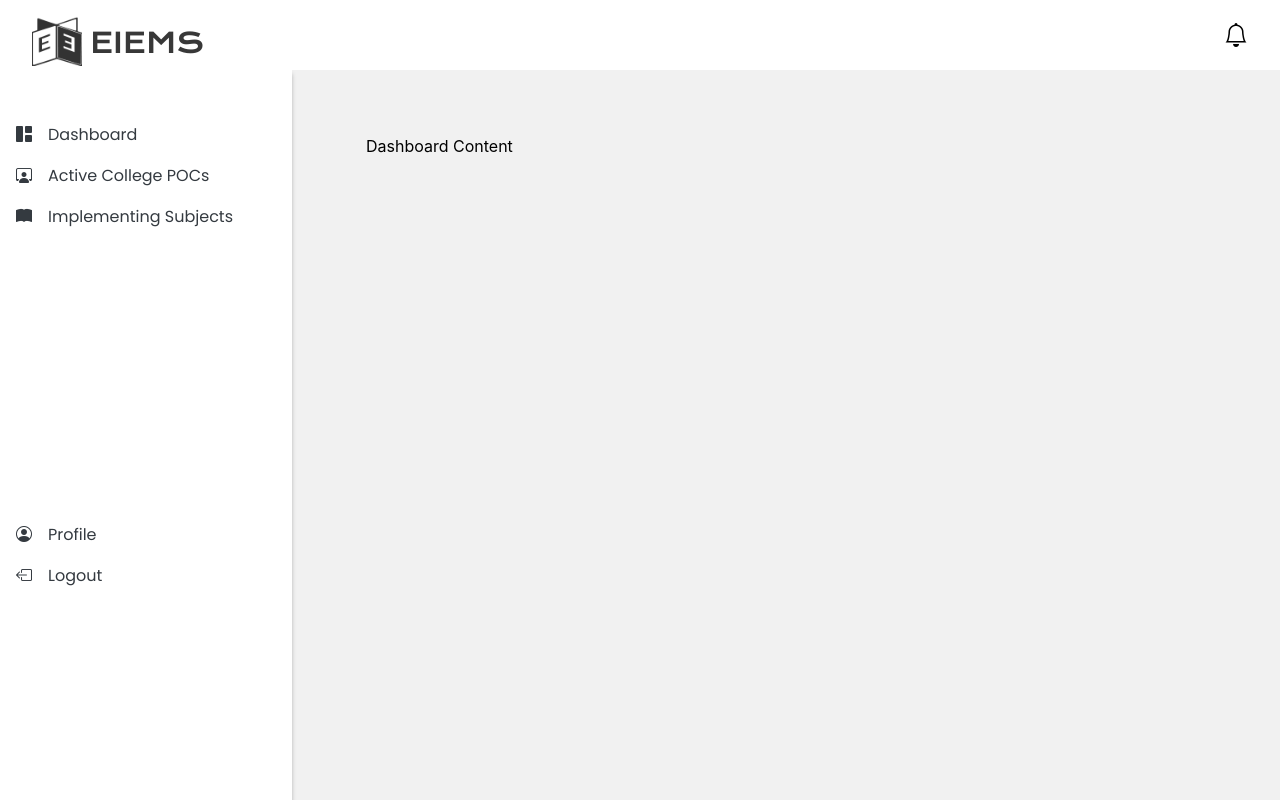
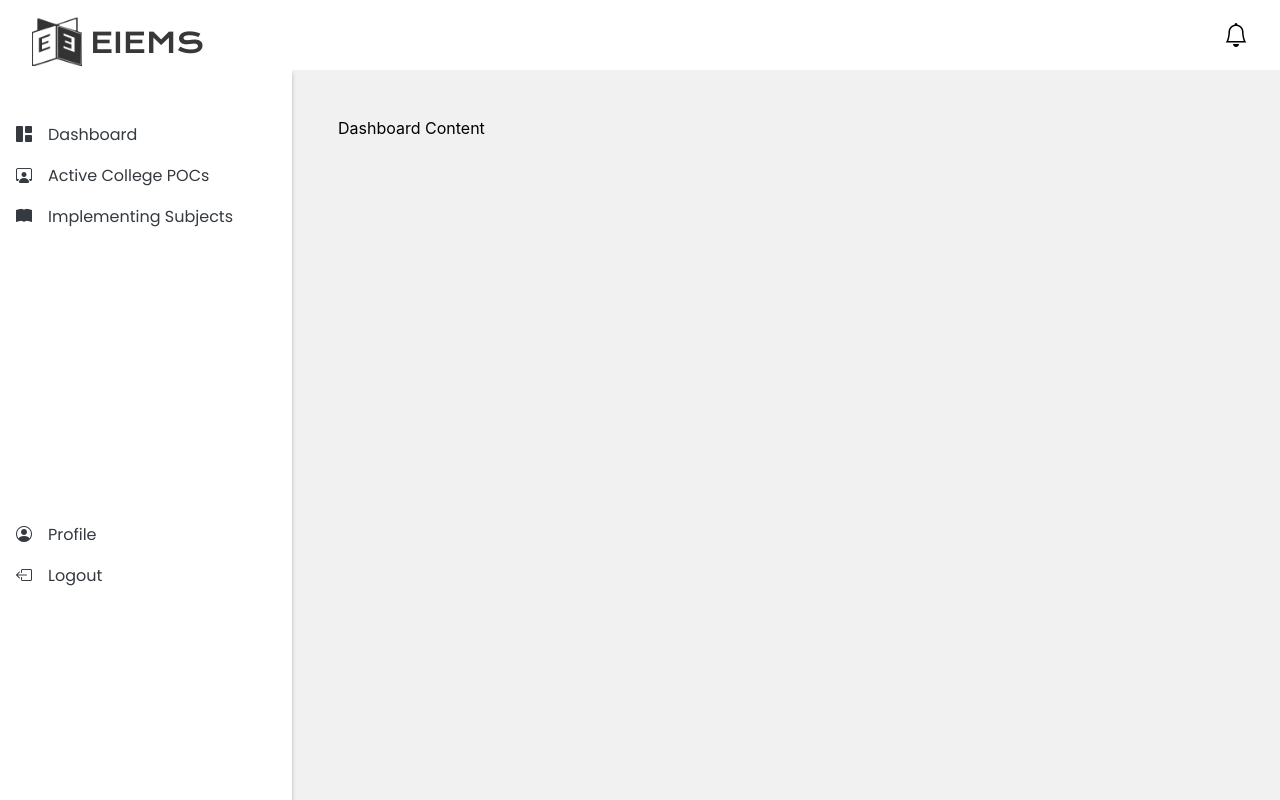
Before and after one commit to camilcase/SE_React, a React (Vite) app: page / in a window 1280 px wide. Both pictures are taken after a click on the button "Login". Built offline with nearby package versions, Linux system fonts and the light colour scheme.

Commit message:
fix layout

```diff
--- a/src/pages/Forgot Pass/ForgotPass.css
+++ b/src/pages/Forgot Pass/ForgotPass.css
@@ -1,5 +1,5 @@
 .forgot-page {
-    background-image: url('../../../public/assets/eiebackg.png');
+    background-image: url('/assets/eiebackg.png');
     background-size: cover;
     background-position: center;
     height: 100vh;
@@ -19,7 +19,7 @@
 }
 
 .unc-logo {
-    background-image: url('../../../public/assets/unclogo.png');
+    background-image: url('/assets/unclogo.png');
     background-position: center;
     background-size: contain;
     background-repeat: no-repeat;
@@ -29,7 +29,7 @@
 }
 
 .eie-logo {
-    background-image: url('../../../public/assets/eielogo.png');
+    background-image: url('/assets/eielogo.png');
     background-position: center;
     background-size: contain;
     background-repeat: no-repeat;
--- a/src/pages/Login/LoginPage.css
+++ b/src/pages/Login/LoginPage.css
@@ -1,5 +1,5 @@
 .login-page {
-    background-image: url('../../../public/assets/eiebackg.png');
+    background-image: url('/assets/eiebackg.png');
     background-size: cover;
     background-position: center;
     height: 100vh;
@@ -19,7 +19,7 @@
 }
 
 .unc-logo {
-    background-image: url('../../../public/assets/unclogo.png');
+    background-image: url('/assets/unclogo.png');
     background-position: center;
     background-size: contain;
     background-repeat: no-repeat;
@@ -29,7 +29,7 @@
 }
 
 .eie-logo {
-    background-image: url('../../../public/assets/eielogo.png');
+    background-image: url('/assets/eielogo.png');
     background-position: center;
     background-size: contain;
     background-repeat: no-repeat;
--- a/src/pages/PocHead/PocHeadDashb.css
+++ b/src/pages/PocHead/PocHeadDashb.css
@@ -129,9 +129,7 @@ body, html, #root {
 
 .content {
   flex-grow: 1;
-  margin-top: 50px;
-  margin-left: 60px; /* width of the sidebar */
-  padding: 1rem;
+  padding: 3rem;
   background-color: #F1F1F1;
   overflow-y: auto;
 }
--- a/src/pages/PocHead/PocHeadDashb.jsx
+++ b/src/pages/PocHead/PocHeadDashb.jsx
@@ -1,5 +1,5 @@
 import React, { useState } from 'react';
-import { Route, Routes, Link } from 'react-router-dom';
+import { Route, Routes, Link} from 'react-router-dom';
 import './PocHeadDashb.css';
 
 function Header() {
```
